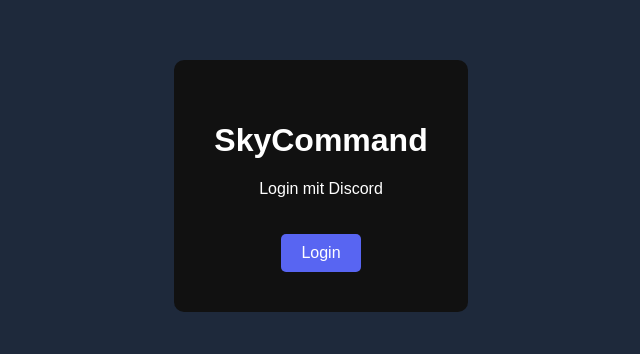
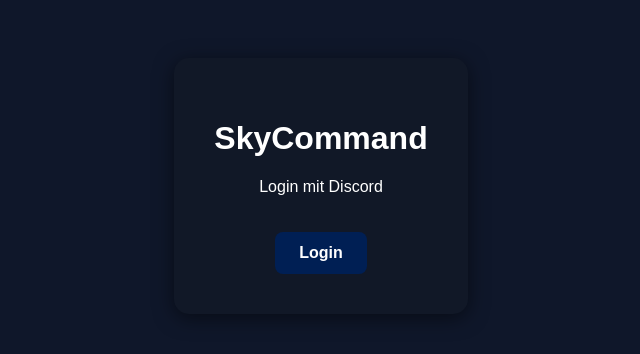
Before and after one commit to Coolemayo/SkyCommand, a website: page public.html in a window 1280 px wide. Shown: the part 222-576 px from the top of the page, without its empty margins (319-959 px from the left). Drawn offline with Linux system fonts and the light colour scheme.

Commit message:
public.html aktualisieren

```diff
--- a/public.html
+++ b/public.html
@@ -5,9 +5,9 @@
 <meta name="viewport" content="width=device-width, initial-scale=1.0">
 <title>Login - SkyCommand</title>
 <style>
-body { display:flex; justify-content:center; align-items:center; height:100vh; background:#1e293b; color:white; font-family:sans-serif; }
-.login-box { text-align:center; background:#111; padding:40px; border-radius:10px; }
-a { display:inline-block; margin-top:20px; padding:10px 20px; background:#5865F2; color:white; text-decoration:none; border-radius:5px; }
+body { display:flex; justify-content:center; align-items:center; height:100vh; background:#0f172a; color:white; font-family:sans-serif; }
+.login-box { text-align:center; background:#111827; padding:40px; border-radius:15px; box-shadow:0 4px 20px rgba(0,0,0,0.5);}
+a { display:inline-block; margin-top:20px; padding:12px 24px; background:#001f54; color:white; text-decoration:none; border-radius:8px; font-weight:bold; }
 </style>
 </head>
 <body>
```
